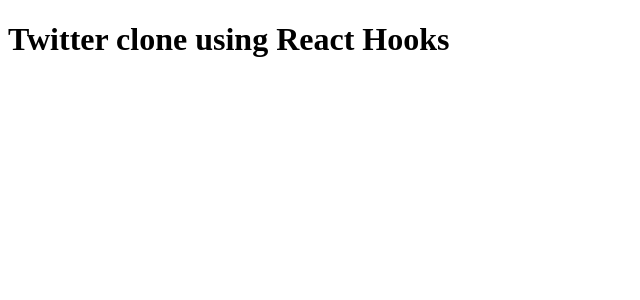
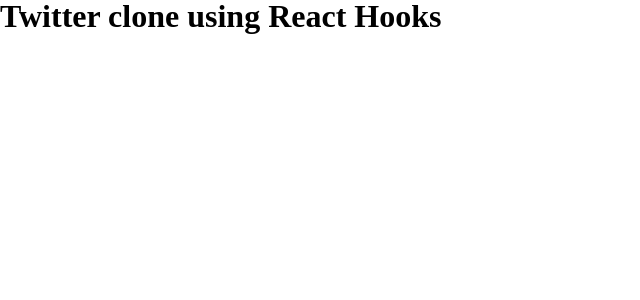
Before and after one commit to hos4m/twitter-clone-react-hooks, a React (Create React App) app: page / in a window 1280 px wide. Shown: the top 300 px of the page, without its empty margins (0-640 px from the left). Built offline with nearby package versions, Linux system fonts and the light colour scheme.

Commit message:
add sass support

```diff
--- a/package.json
+++ b/package.json
@@ -3,6 +3,7 @@
   "version": "0.1.0",
   "private": true,
   "dependencies": {
+    "node-sass": "^4.11.0",
     "react": "^16.8.3",
     "react-dom": "^16.8.3",
     "react-scripts": "2.1.5"
--- /dev/null
+++ b/src/assets/styles/reset.scss
@@ -0,0 +1,52 @@
+/* http://meyerweb.com/eric/tools/css/reset/
+   v2.0 | 20110126
+   License: none (public domain)
+*/
+
+html, body, div, span, applet, object, iframe,
+h1, h2, h3, h4, h5, h6, p, blockquote, pre,
+a, abbr, acronym, address, big, cite, code,
+del, dfn, em, img, ins, kbd, q, s, samp,
+small, strike, strong, sub, sup, tt, var,
+b, u, i, center,
+dl, dt, dd, ol, ul, li,
+fieldset, form, label, legend,
+table, caption, tbody, tfoot, thead, tr, th, td,
+article, aside, canvas, details, embed,
+figure, figcaption, footer, header, hgroup,
+menu, nav, output, ruby, section, summary,
+time, mark, audio, video {
+	margin: 0;
+	padding: 0;
+	border: 0;
+	vertical-align: baseline;
+}
+
+/* HTML5 display-role reset for older browsers */
+article, aside, details, figcaption, figure,
+footer, header, hgroup, menu, nav, section {
+	display: block;
+}
+
+body {
+	line-height: 1;
+}
+
+ol, ul {
+	list-style: none;
+}
+
+blockquote, q {
+	quotes: none;
+}
+
+blockquote:before, blockquote:after,
+q:before, q:after {
+	content: '';
+	content: none;
+}
+
+table {
+	border-collapse: collapse;
+	border-spacing: 0;
+}
--- a/src/components/App/index.js
+++ b/src/components/App/App.js
@@ -1,4 +1,5 @@
 import React from 'react';
+import './app.scss';
 
 export default () => (
   <React.Fragment>
--- /dev/null
+++ b/src/components/App/app.scss
@@ -0,0 +1 @@
+@import '../../assets/styles/reset';
--- a/src/index.js
+++ b/src/index.js
@@ -1,6 +1,6 @@
 import React from 'react';
 import ReactDOM from 'react-dom';
-import App from './components/App';
+import App from './components/App/App';
 import * as serviceWorker from './serviceWorker';
 
 ReactDOM.render(<App />, document.getElementById('root'));
```
Also changed, not shown: 2 other files (tests, documents, lock files or other folders).
